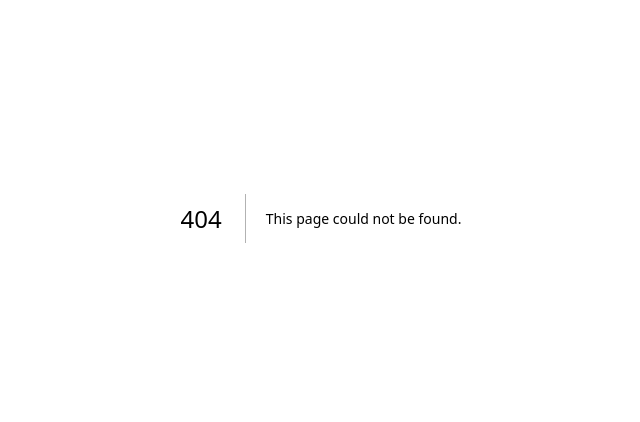
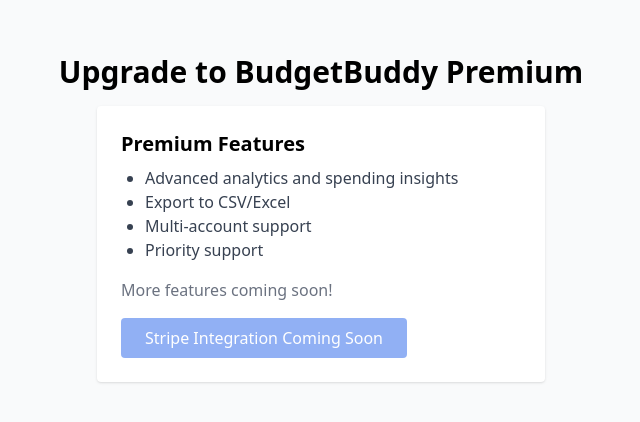
Before and after one commit to CodieMisiani/budgetbuddy-fintech, a Next.js app in the folder client/: page /pricing in a window 1280 px wide. Before the commit this address had no page. Shown: the part 182-604 px from the top of the page, without its empty margins (319-959 px from the left). Built offline with nearby package versions, Linux system fonts and the light colour scheme.

Commit message:
feat(premium): add premium field to user model and pricing page

```diff
--- /dev/null
+++ b/client/pages/pricing.js
@@ -0,0 +1,20 @@
+export default function Pricing() {
+  return (
+    <div className="min-h-screen flex flex-col items-center justify-center bg-gray-50 p-8">
+      <h1 className="text-3xl font-bold mb-4">Upgrade to BudgetBuddy Premium</h1>
+      <div className="bg-white rounded shadow p-6 max-w-md w-full">
+        <h2 className="text-xl font-semibold mb-2">Premium Features</h2>
+        <ul className="mb-4 list-disc ml-6 text-gray-700">
+          <li>Advanced analytics and spending insights</li>
+          <li>Export to CSV/Excel</li>
+          <li>Multi-account support</li>
+          <li>Priority support</li>
+        </ul>
+        <div className="mb-4 text-gray-500">More features coming soon!</div>
+        <button className="bg-blue-600 text-white px-6 py-2 rounded opacity-50 cursor-not-allowed" disabled>
+          Stripe Integration Coming Soon
+        </button>
+      </div>
+    </div>
+  );
+}
```
Also changed, not shown: 1 other file (tests, documents, lock files or other folders).
